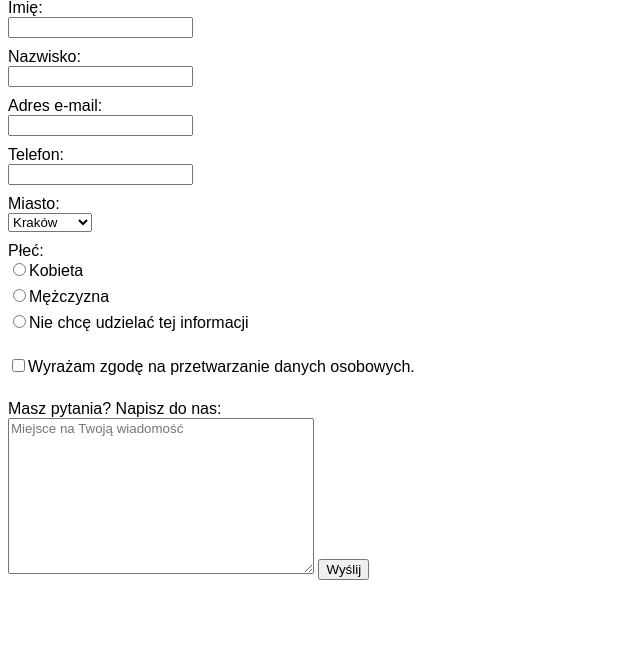
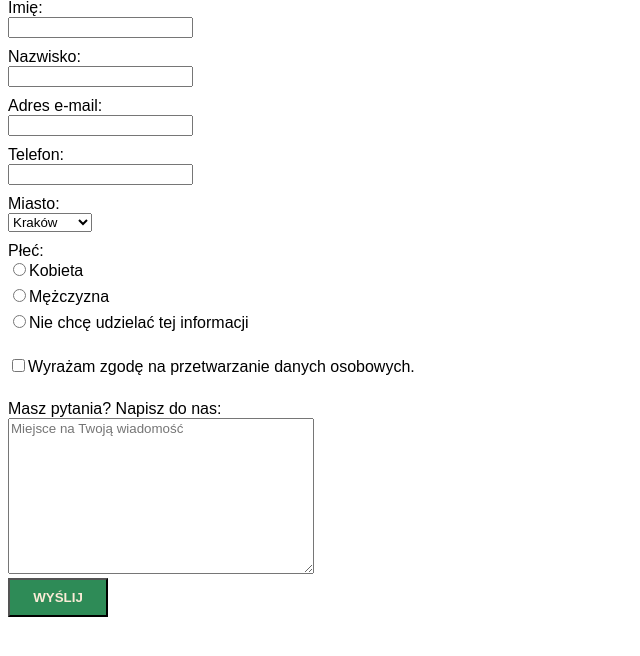
Before and after one commit to jansekowski/jansekowski.github.io, a PHP site: page / in a window 1280 px wide. Shown: the part 81-737 px from the top of the page, without its empty margins (0-640 px from the left). Run offline with PHP 8.4, Linux system fonts and the light colour scheme.

Commit message:
kolejne szlify formularza

```diff
--- a/css/style.css
+++ b/css/style.css
@@ -26,7 +26,15 @@ label{
   }
 
   #submit{
+    display: block;
       background-color: seagreen;
       color: antiquewhite;
       text-transform: uppercase;
+      font-weight: 800;
+      width: 100px;
+      padding: 10px;
   }
+
+  #submit:focus{
+    border: 2px solid lime;
+  }
--- a/index.html
+++ b/index.html
@@ -32,7 +32,7 @@
       <br>
       <label for="message">Masz pytania? Napisz do nas:</label>
       <textarea id="message" name="message" placeholder="Miejsce na Twoją wiadomość" maxlength="1000"></textarea>
-      <input type="submit" value="Wyślij">
+      <input type="submit" id="submit" value="Wyślij">
     </form>
   </body>
 </html>
```
